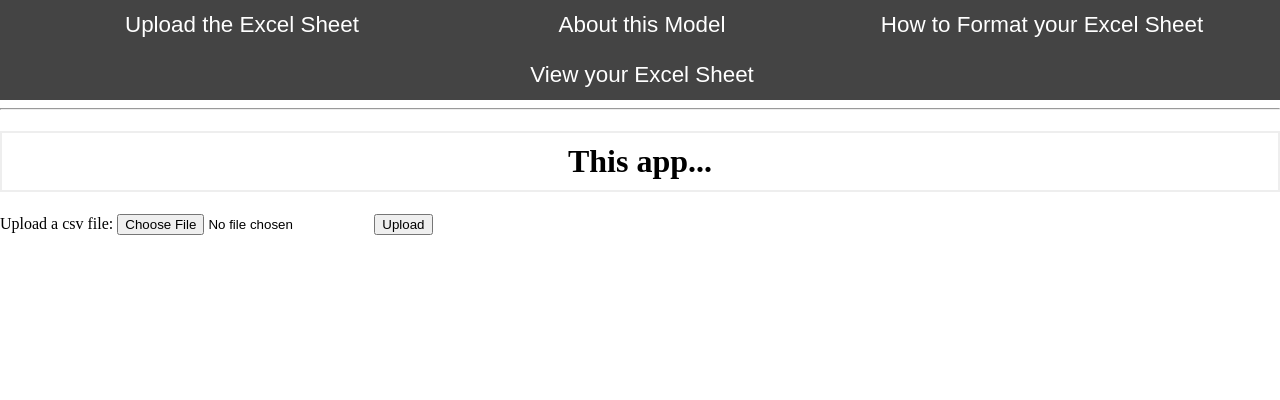
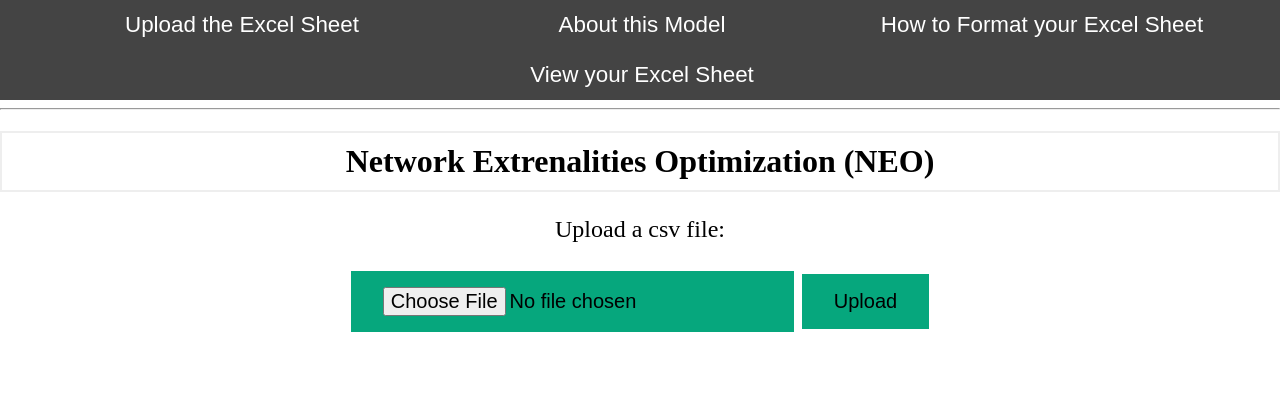
Before and after one commit to safros/FYDP, a Flask app: page / in a window 1280 px wide. Shown: the top 400 px of the page. Run offline with Flask 2, Linux system fonts and the light colour scheme.

Commit message:
UI continued
UI more fun stuff

```diff
--- a/static/css/style.css
+++ b/static/css/style.css
@@ -11,8 +11,24 @@ h1 {
 
 body {
   margin: 0;
-  padding: 10;
+  padding: 3;
   background: #FFFFFF;
+  text-align: center;
+}
+
+input[type="file"]
+{
+    font-size:20px;
+}
+
+input[type="submit"]
+{
+    font-size:20px;
+}
+
+input[type="text"]
+{
+    font-size:20px;
 }
 
 .nav ul {
--- a/templates/index.html
+++ b/templates/index.html
@@ -4,6 +4,17 @@
     <link rel="stylesheet" href="{{ url_for('static', filename= 'css/style.css') }}">
     <meta charset="UTF-8">
     <title>Opti</title>
+    <style>
+    input[type=file], input[type=submit] {
+      background-color: #06A77D;
+      border: none;
+      color: black;
+      padding: 16px 32px;
+      text-decoration: none;
+      margin: 4px 2px;
+      cursor: pointer;
+}
+</style>
 </head>
 <body>
     <header>
@@ -19,10 +30,11 @@
 
     <hr>
     <div class="content">
-    		<h1>This app... </h1>
+    		<h1>Network Extrenalities Optimization (NEO) </h1>
+
     		<form method='post' action='/' enctype='multipart/form-data'>
-              Upload a csv file: <input type='file' name='file'>
-              <input type='submit' value='Upload'>
+                <p style="font-size: 24px">Upload a csv file: </p> <input type='file' name='file'>
+                <input type='submit' value='Upload'>
             </form>
     </div>
 </body>
```
Also changed, not shown: instance/test.db.
